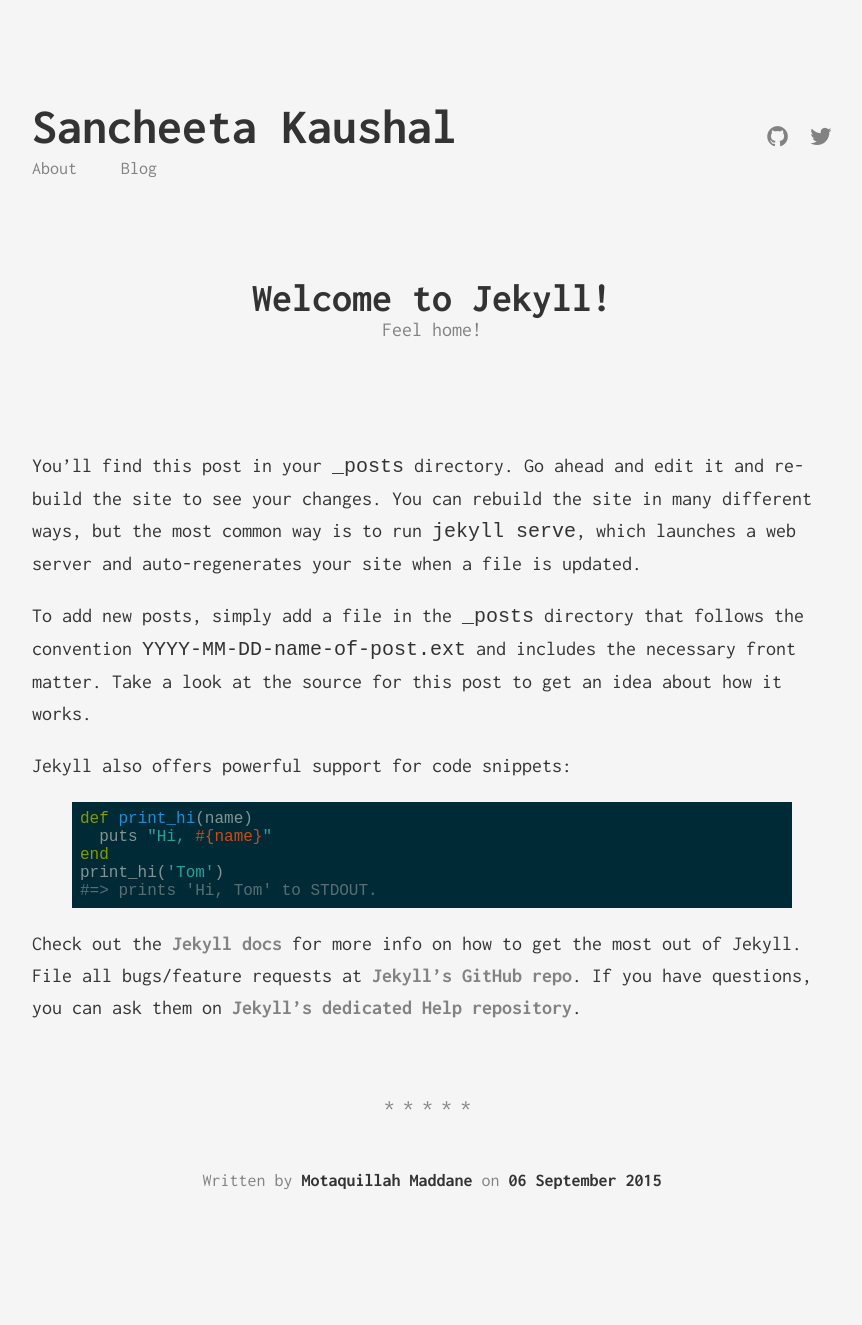
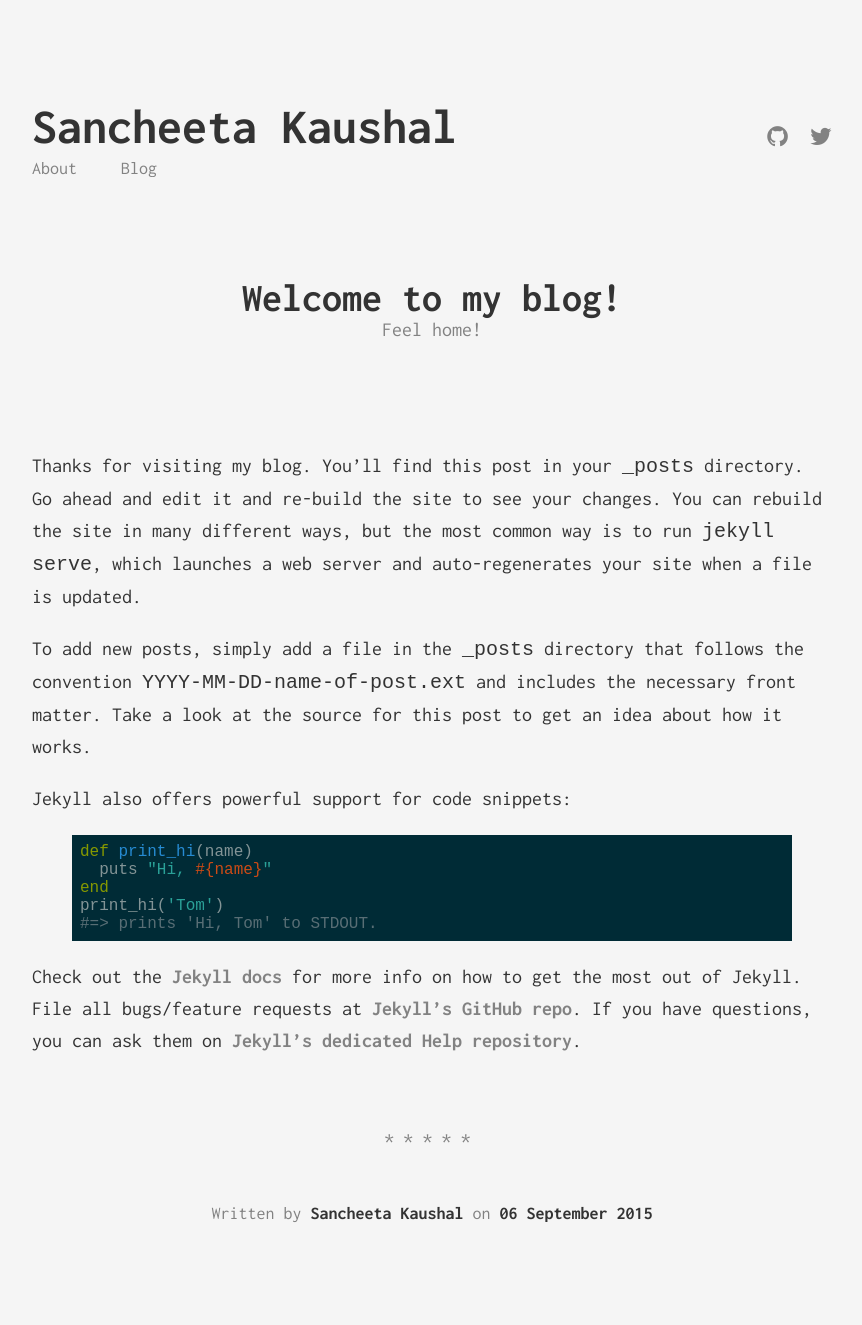
Before and after one commit to sanchee16/sanchee16.github.io, a Jekyll site: the page built from _posts/2015-09-06-welcome-to-jekyll.markdown, in a window 1280 px wide. Shown: the whole page, without its empty margins (208-1070 px from the left). Built offline with Jekyll 4.4.1, drawn with Linux system fonts in a browser that asks for light colours; before the commit the page ends 1292 px from its top, so only the background shows below that.

Commit message:
Change about me , add few lines in index page and change welcome to jekyll
Add random category

```diff
--- a/_config.yml
+++ b/_config.yml
@@ -9,10 +9,10 @@
 url: "http://hitchhiker.ma" # the base hostname & protocol for your site
 
 author:
-  fullname: Motaquillah Maddane
+  fullname: Sancheeta Kaushal
   googleplus: https://www.google.com/+MotaquillahMaddane
-  github: kronik3r
-  twitter: electrik_frog
+  github: sanchee16
+  twitter: sanchee15
   # disqus: your_disqus_forum_shortname
 
 # google_analytics: 'UA-XXXXXXXX-X'
--- a/_posts/2015-09-06-welcome-to-jekyll.markdown
+++ b/_posts/2015-09-06-welcome-to-jekyll.markdown
@@ -1,10 +1,11 @@
 ---
 layout: post
-title:  "Welcome to Jekyll!"
+title:  "Welcome to my blog!"
 subtitle: "Feel home!"
 date:   2015-09-06 23:34:01
-categories: [design, tool]
+categories: [random]
 ---
+Thanks for visiting my blog.
 You’ll find this post in your `_posts` directory. Go ahead and edit it and re-build the site to see your changes. You can rebuild the site in many different ways, but the most common way is to run `jekyll serve`, which launches a web server and auto-regenerates your site when a file is updated.
 
 To add new posts, simply add a file in the `_posts` directory that follows the convention `YYYY-MM-DD-name-of-post.ext` and includes the necessary front matter. Take a look at the source for this post to get an idea about how it works.
--- /dev/null
+++ b/categories/random.html
@@ -0,0 +1,5 @@
+---
+layout: category
+category: random
+permalink: /categories/random/
+---
--- a/index.html
+++ b/index.html
@@ -1,7 +1,7 @@
 ---
 layout: page
 title: Blog
-subtitle: Hitchhiker's guid to web development
+subtitle: I didn't know I was a slave until I found out that I couldn't do what I wanted. So, I started doing what I wanted and stopped being a slave.
 sitemap:
   priority: 0.9
 ---
```
Also changed, not shown: about.md (+4 -4 lines).
